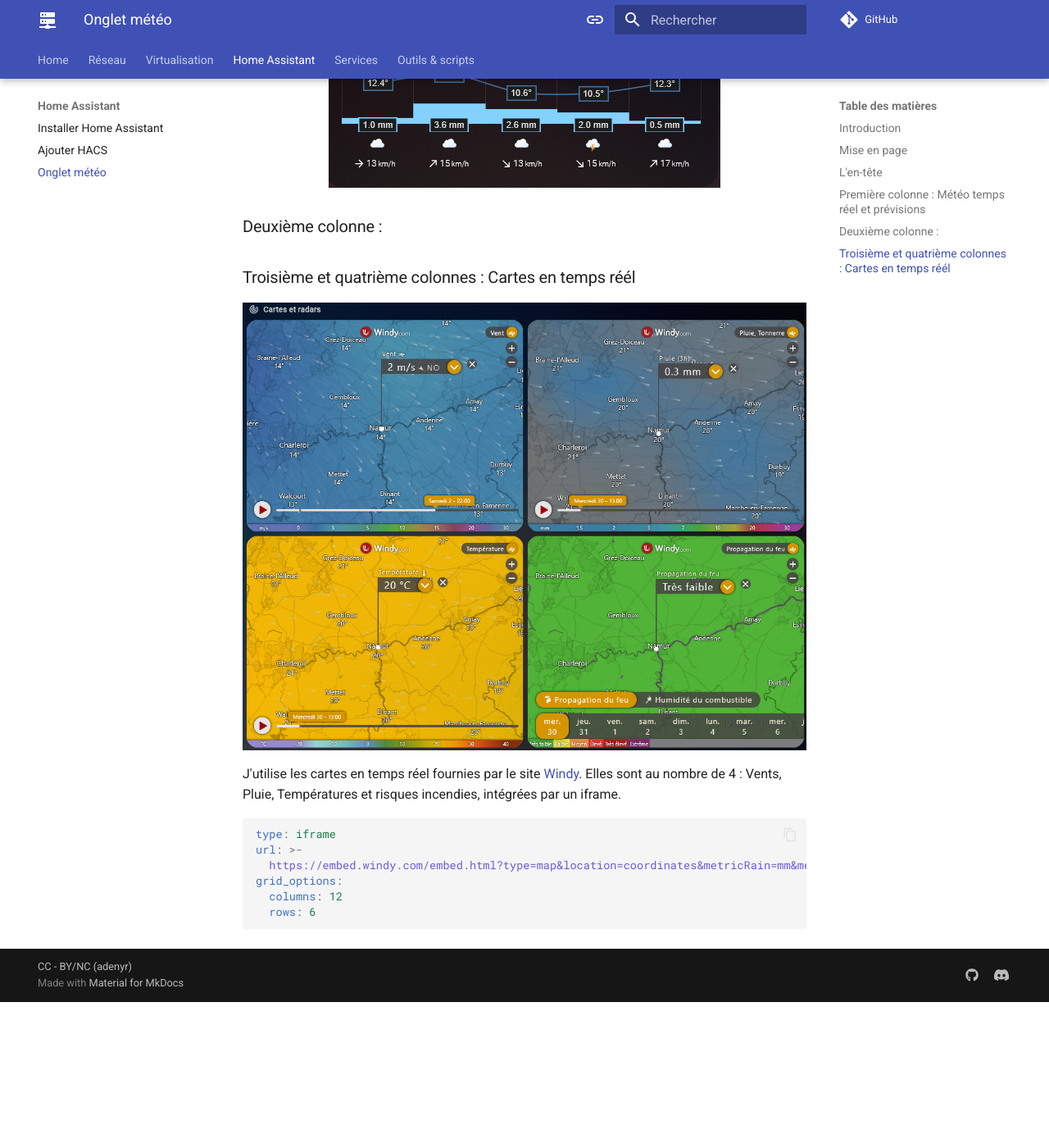
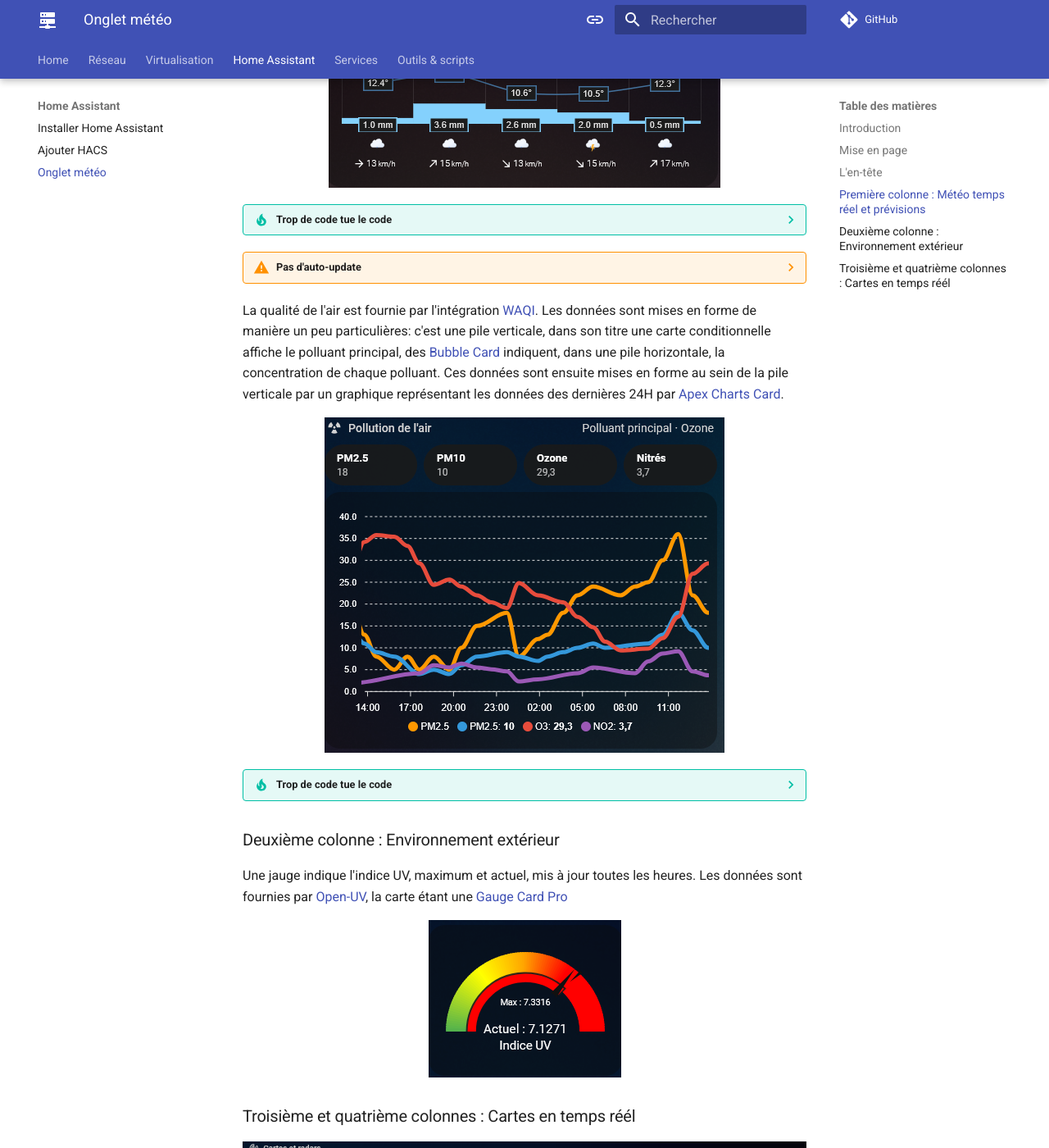
Before and after one commit to adenyrr/become.sh, an MkDocs documentation site: the page built from docs/hassio/meteo.md, in a window 1280 px wide and 1400 px high, scrolled down 2494 px. Shown: the whole window at 82% size. Built offline with MkDocs 1.6.1 and Material for MkDocs 9.7.7, drawn with Linux system fonts in a browser that asks for light colours; plug-ins that fetch from the network failed and are left out; comment, search, counter and statistics services are not loaded; before the commit the page ends 3716 px from its top, so only the background shows below that.

Commit message:
ajout de la qualité de l'air, et des UV

````diff
--- a/docs/hassio/meteo.md
+++ b/docs/hassio/meteo.md
@@ -151,12 +151,174 @@
 Les prévisions pour les prochains jours sont fournies, elles, par [AccuWeather](https://www.home-assistant.io/integrations/accuweather/), généralement plus pertinent sur le moyen terme. La carte est exactement la même, il suffit d'adapter le paramètre `forecast:type`.
 
 <figure markdown="span">
-  ![Radars](https://raw.githubusercontent.com/adenyrr/become.sh/refs/heads/main/docs/assets/hassio/forecastdays.png)
+  ![ForecastDays](https://raw.githubusercontent.com/adenyrr/become.sh/refs/heads/main/docs/assets/hassio/forecastdays.png)
+</figure>
+
+??? tip "Trop de code tue le code"
+
+    ```yaml
+    type: custom:gauge-card-pro
+    segments:
+      - from: 0
+        color: var(--green-color)
+      - from: 3
+        color: rgb(255, 255, 0)
+      - from: 5
+        color: "#FFA500"
+      - from: 7
+        color: red
+    needle: true
+    needle_color: "#111"
+    gradient: true
+    min: 0
+    max: 10
+    titles:
+      primary: Indice UV
+    grid_options:
+      columns: 6
+      rows: 3
+    setpoint:
+      value: "{{ states(entity2) }}"
+      color: "#111"
+      type: template
+    inner:
+      mode: severity
+      segments:
+        - from: 0
+          color: var(--green-color)
+        - from: 3
+          color: rgb(255, 255, 0)
+        - from: 5
+          color: "#FFA500"
+        - from: 7
+          color: red
+      gradient: true
+      gradient_resolution: medium
+    value_texts:
+      primary_font_size_reduction: 5.5
+      primary: "Actuel : {{ states(entity) }}"
+      secondary: "Max : {{ states(entity2) }}"
+    gradient_resolution: medium
+    entity: sensor.openuv_indice_uv_actuel
+    entity2: sensor.openuv_indice_uv_maximal
+    ```
+
+??? warning "Pas d'auto-update"
+
+    L'entité n'est pas mise à jour automatiquement. Pour cela, il suffit de créer une automatisation dans la section appropriée.
+    ```yaml
+    alias: Update OpenUV
+    description: ""
+    triggers:
+      - trigger: time_pattern
+        minutes: /60
+    conditions:
+      - condition: numeric_state
+        entity_id: sun.sun
+        value_template: "{{ state.attributes.elevation }}"
+        above: 10
+    actions:
+      - action: homeassistant.update_entity
+        target:
+          entity_id: sensor.openuv_indice_uv_actuel
+        data: {}
+    ```
+
+La qualité de l'air est fournie par l'intégration [WAQI](https://www.home-assistant.io/integrations/waqi/). Les données sont mises en forme de manière un peu particulières: c'est une pile verticale, dans son titre une carte conditionnelle affiche le polluant principal, des [Bubble Card](https://github.com/Clooos/Bubble-Card) indiquent, dans une pile horizontale, la concentration de chaque polluant. Ces données sont ensuite mises en forme au sein de la pile verticale par un graphique représentant les données des dernières 24H par [Apex Charts Card](https://github.com/RomRider/apexcharts-card).
+
+<figure markdown="span">
+  ![AirQuality](https://raw.githubusercontent.com/adenyrr/become.sh/refs/heads/main/docs/assets/hassio/airquality.png)
+</figure>
+
+??? tip "Trop de code tue le code"
+
+    ```yaml
+    type: vertical-stack
+    cards:
+      - type: heading
+        icon: mdi:radioactive
+        heading: Pollution de l'air
+        heading_style: subtitle
+        badges:
+          - type: entity
+            show_state: true
+            show_icon: false
+            entity: sensor.namur_belgium_dominant_pollutant
+            name: Polluant principal
+            color: accent
+            state_content:
+              - name
+              - state
+      - type: horizontal-stack
+        cards:
+          - type: custom:bubble-card
+            card_type: button
+            button_type: state
+            entity: sensor.namur_belgium_pm2_5
+            name: PM2.5
+            force_icon: false
+            show_icon: false
+            show_attribute: false
+            attribute: state_class
+            card_layout: normal
+          - type: custom:bubble-card
+            card_type: button
+            button_type: state
+            entity: sensor.namur_belgium_pm10
+            name: PM10
+            force_icon: false
+            show_icon: false
+            show_attribute: false
+            attribute: state_class
+            card_layout: normal
+          - type: custom:bubble-card
+            card_type: button
+            button_type: state
+            entity: sensor.namur_belgium_ozone
+            name: Ozone
+            force_icon: false
+            show_icon: false
+            show_attribute: false
+            attribute: state_class
+            card_layout: normal
+          - type: custom:bubble-card
+            card_type: button
+            button_type: state
+            entity: sensor.namur_belgium_nitrogen_dioxide
+            name: Nitrés
+            force_icon: false
+            show_icon: false
+            show_attribute: false
+            attribute: state_class
+            card_layout: normal
+      - type: custom:apexcharts-card
+        header:
+          show: false
+          title: Pollution de l'air - Namur
+          show_states: true
+          colorize_states: true
+        series:
+          - entity: sensor.namur_belgium_pm2_5
+            name: PM2.5
+            show:
+              legend_value: false
+          - entity: sensor.namur_belgium_pm10
+            name: PM2.5
+          - entity: sensor.namur_belgium_ozone
+            name: O3
+          - entity: sensor.namur_belgium_nitrogen_dioxide
+            name: NO2
+    ```
+
+### Deuxième colonne : Environnement extérieur
+
+Une jauge indique l'indice UV, maximum et actuel, mis à jour toutes les heures. Les données sont fournies par [Open-UV](https://www.home-assistant.io/integrations/openuv/), la carte étant une [Gauge Card Pro](https://github.com/benjamin-dcs/gauge-card-pro)
+
+<figure markdown="span">
+  ![UVGauge](https://raw.githubusercontent.com/adenyrr/become.sh/refs/heads/main/docs/assets/hassio/indiceUV.png)
 </figure>
 
 
-
-### Deuxième colonne :
 
 ### Troisième et quatrième colonnes : Cartes en temps réél
 
````
Also changed, not shown: other parts of docs/hassio/meteo.md (+2 -2 lines).
